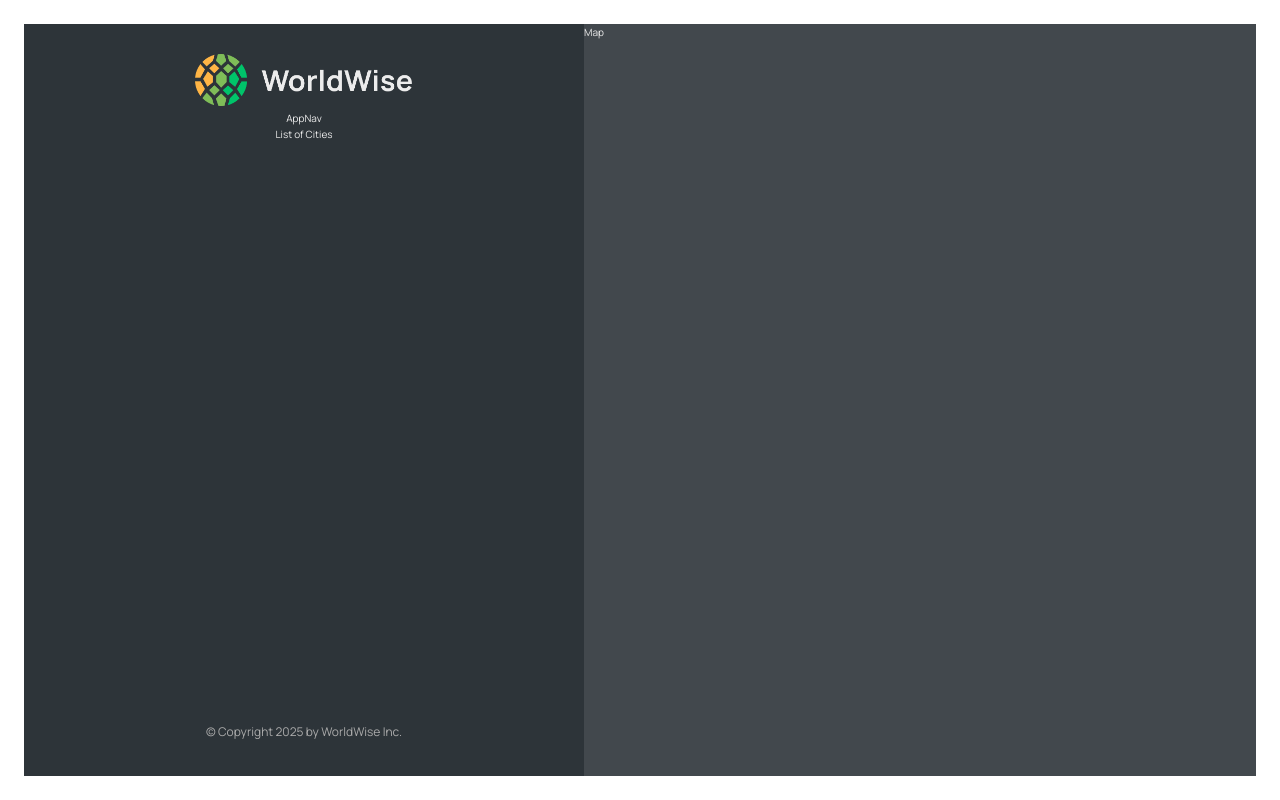
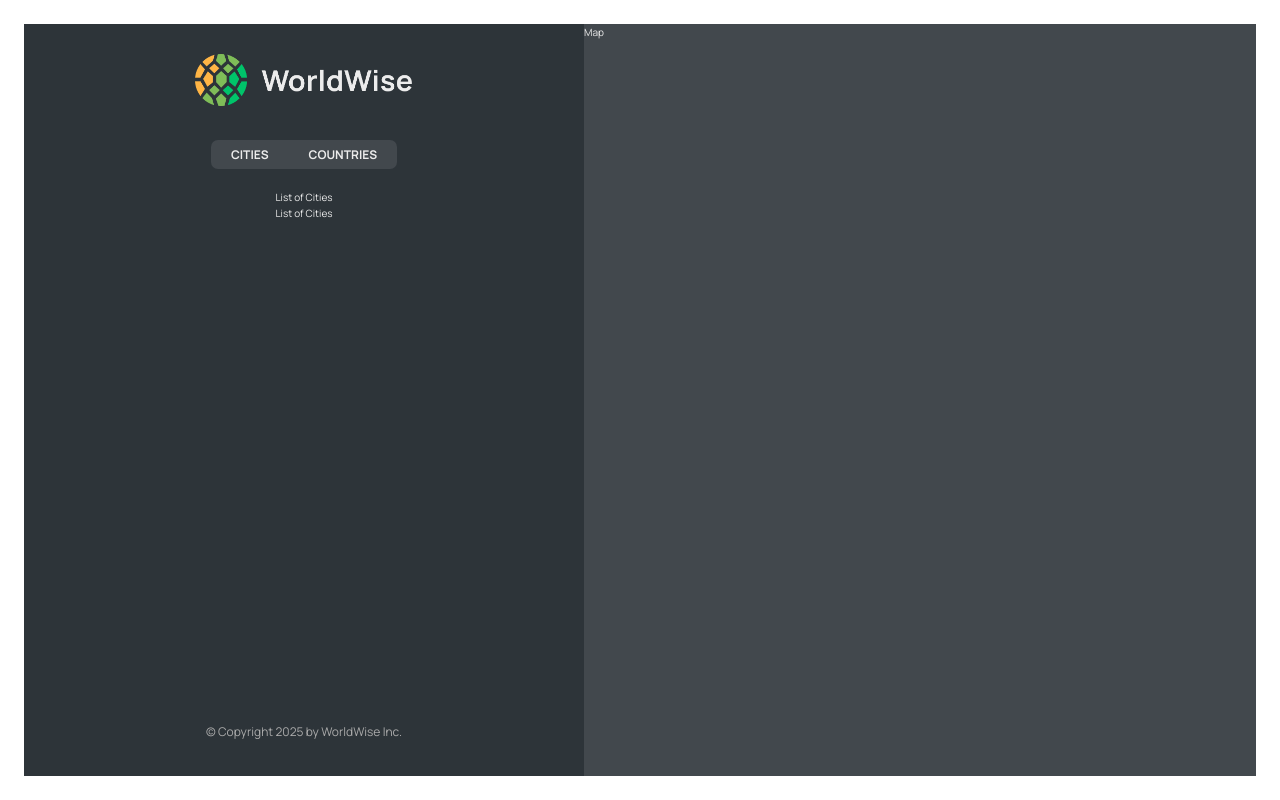
Before and after one commit to iamkiren/WorldWise, a React (Vite) app: page /app in a window 1280 px wide. Built offline with nearby package versions, Linux system fonts and the light colour scheme.

Commit message:
Nested Routes and Index Route

```diff
--- a/src/App.jsx
+++ b/src/App.jsx
@@ -10,11 +10,16 @@
   return (
     <>
       <Routes>
-        <Route path="/" element={<Homepage />} />
+        <Route index element={<Homepage />} />
         <Route path="product" element={<Product />} />
         <Route path="pricing" element={<Pricing />} />
         <Route path="/login" element={<Login />} />
-        <Route path="app" element={<AppLayout />} />
+        <Route path="app" element={<AppLayout />}>
+          <Route index element={<p>List of Cities</p>} />
+          <Route path="cities" element={<p>List of Cities</p>} />
+          <Route path="countries" element={<p>Countries</p>} />
+          <Route path="form" element={<p>Form</p>} />
+        </Route>
         <Route path="*" element={<PageNotFound />} />
       </Routes>
     </>
--- a/src/components/AppNav.jsx
+++ b/src/components/AppNav.jsx
@@ -1,5 +1,19 @@
+import { NavLink } from "react-router-dom";
+import styles from "./AppNav.module.css";
+
 function AppNav() {
-  return <p>AppNav</p>;
+  return (
+    <nav className={styles.nav}>
+      <ul>
+        <li>
+          <NavLink to="cities">Cities</NavLink>
+        </li>
+        <li>
+          <NavLink to="countries">Countries</NavLink>
+        </li>
+      </ul>
+    </nav>
+  );
 }
 
 export default AppNav;
--- a/src/components/Sidebar.jsx
+++ b/src/components/Sidebar.jsx
@@ -1,3 +1,4 @@
+import { Outlet } from "react-router-dom";
 import AppNav from "./AppNav";
 import Logo from "./Logo";
 import styles from "./Sidebar.module.css";
@@ -7,6 +8,8 @@
     <div className={styles.sidebar}>
       <Logo />
       <AppNav />
+
+      <Outlet />
 
       <p>List of Cities</p>
       <footer className={styles.footer}>
```
